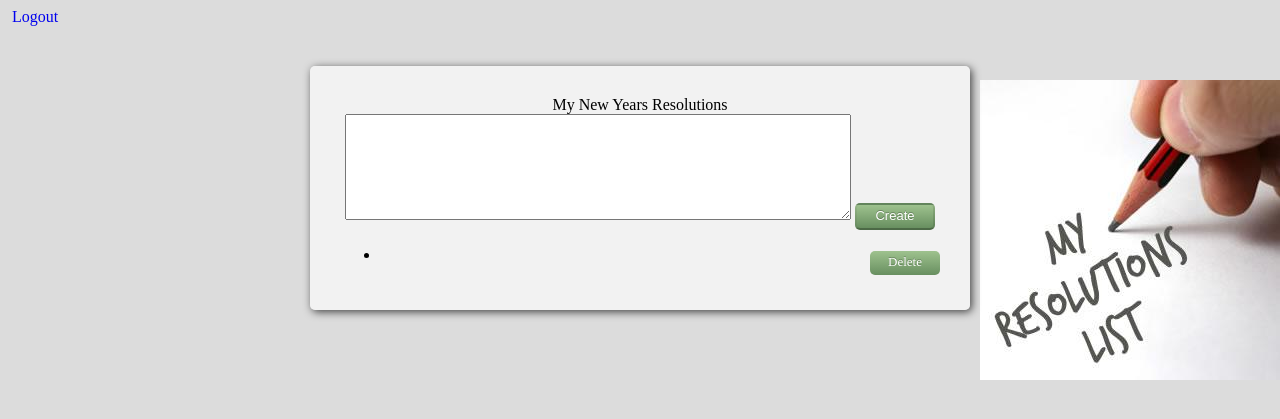
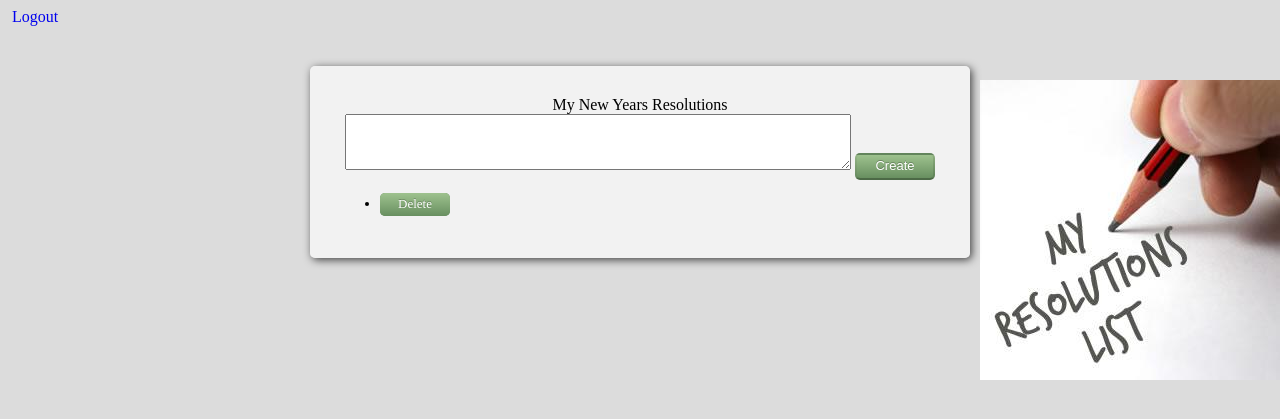
Before and after one commit to martyzz1/docotest, a Django app: template docotest/templates/index.html in a window 1280 px wide. Shown: the top 419 px of the page. Run offline with Django 3.2, Linux system fonts and the light colour scheme; the template is opened without the code that fills it, so the values that code supplies are empty; parts of the project's set-up code (start-up, migrations or seed data) failed here and were passed over.

Commit message:
Some styling

```diff
--- a/docotest/static/css/style.css
+++ b/docotest/static/css/style.css
@@ -64,7 +64,7 @@ input[type='email'] {
 }
 .bigtextarea{
     width: 500px;
-    height: 100px;
+    height: 50px;
 }
 .remember-forgot-section {
     width: 94%;
@@ -125,3 +125,13 @@ ul.errorlist li {
     color: red;
     font-size: 12px;
 }
+.row {
+    margin-top: 10px;
+    margin-bottom: 10px;
+    text-align: left;
+    width: 100%;
+    font-size: 13px;
+}
+.endrow {
+    position:absolute; right:0;
+}
--- a/docotest/templates/index.html
+++ b/docotest/templates/index.html
@@ -19,10 +19,12 @@
     <button class="btn" type="submit">Create</button>
 </form>
 <ul data-bind="foreach: resolutions, visible: resolutions().length > 0">
-    <li>
-        <span class="pull-left" data-bind="text: description" /></span>
+    <li class="row">
+        <div>
+        <span  data-bind="text: description" /></span>
         <input type="hidden" data-bind="text: id" />
-        <a class="btn pull-right"href="#" data-bind="click: $parent.removeResolution">Delete</a>
+        <a class="btn enrow" href="#" data-bind="click: $parent.removeResolution">Delete</a>
+        </div>
     </li>
 </ul>
 </div>
```
